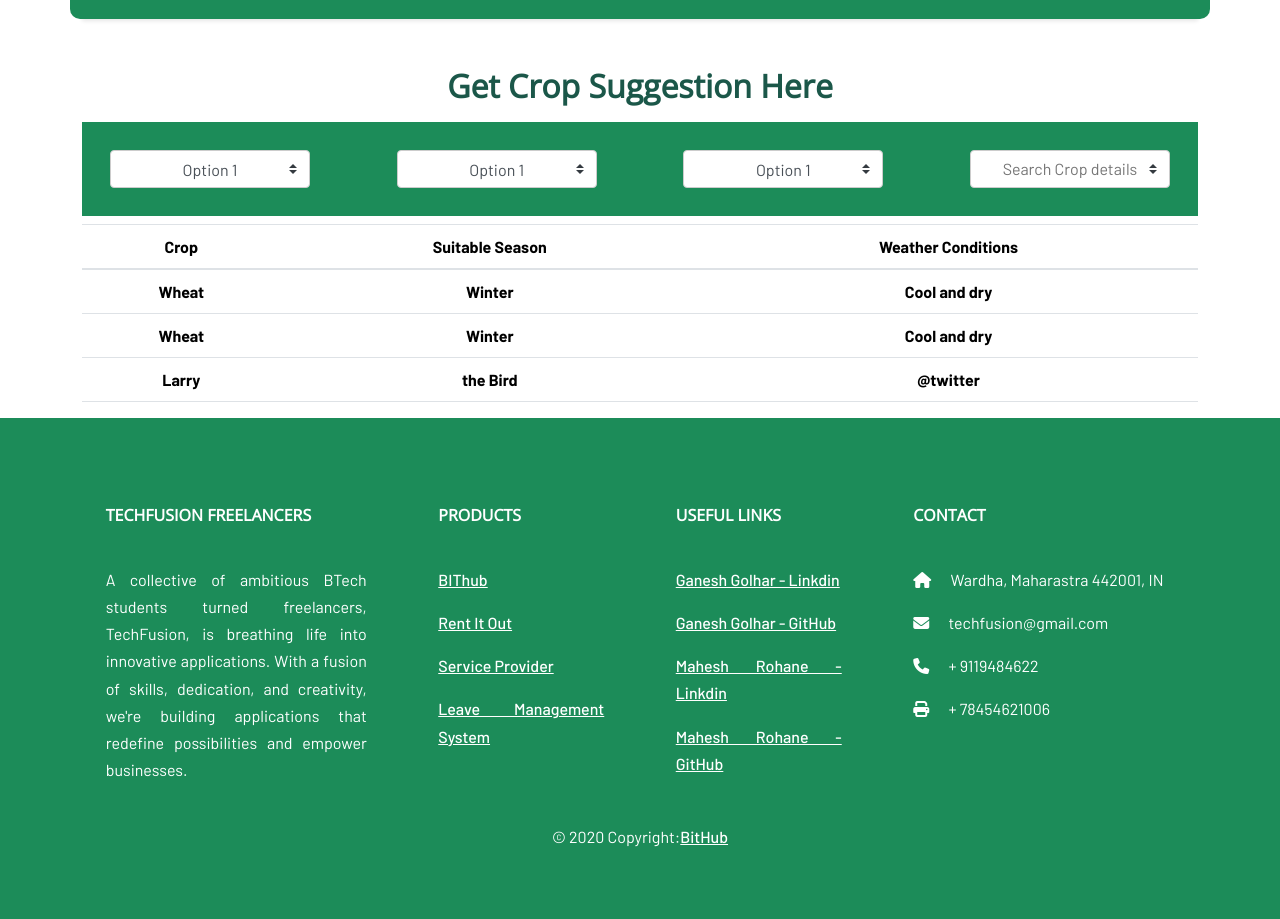
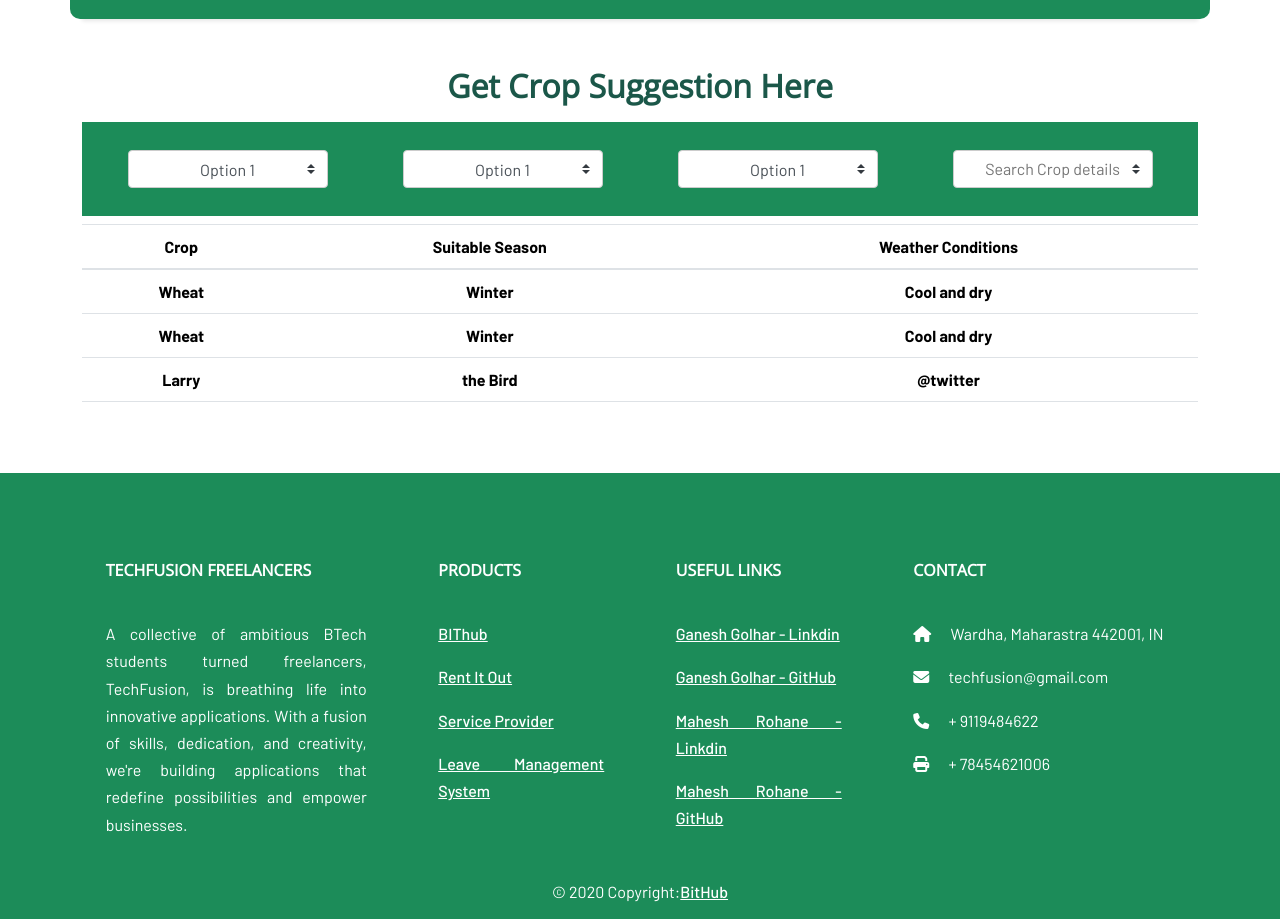
Before and after one commit to ganesh29082002/KrishiConnect1, a React (Create React App) app in the folder client/: page /weather/home in a window 1280 px wide. Shown: the part 920-1839 px from the top of the page. Built offline with nearby package versions, Linux system fonts and the light colour scheme.

Commit message:
no change in this

```diff
--- a/client/src/components/weather/Weather.jsx
+++ b/client/src/components/weather/Weather.jsx
@@ -79,7 +79,7 @@
             Get Crop Suggestion Here
           </h2>
           {/* filter bar  */}
-          <div className="w-100 darkGreenbg mt-3 p-2 d-flex justify-content-between ">
+          <div className="w-100 darkGreenbg mt-3 p-2 d-flex justify-content-around ">
             <div class="dropdown-container">
               <select class="custom-select  px-1">
                 <option value="option1  px-1">Option 1</option>
@@ -143,6 +143,9 @@
           </div>
         </div>
       </div>
+      <br />
+      <br />
+
     </>
   );
 }
```
